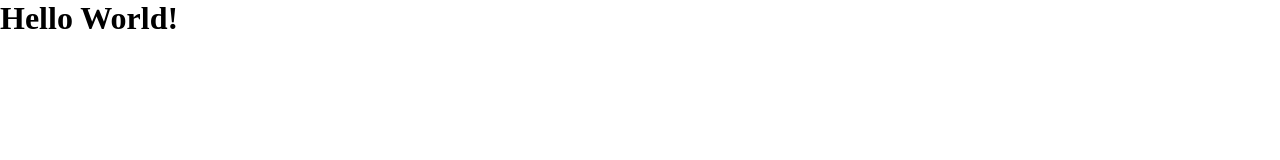
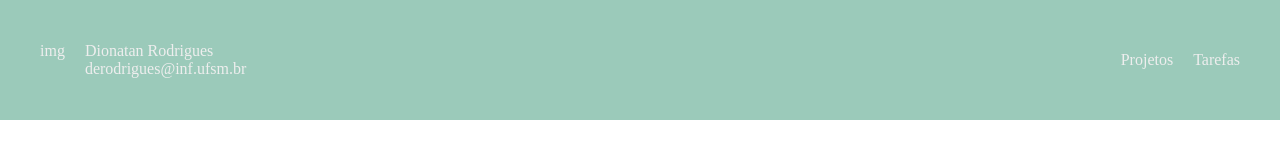
Before and after one commit to Dionatan2019Rodrigues/Curso-js, a plain HTML site: page voitto/module-five/atv-19-techChallenge/index.html in a window 1280 px wide. Drawn offline with Linux system fonts and the light colour scheme.

Commit message:
feat: initialize header

```diff
--- a/voitto/module-five/atv-19-techChallenge/index.html
+++ b/voitto/module-five/atv-19-techChallenge/index.html
@@ -12,6 +12,18 @@
     <title>Dashboard do Dionatan</title>
   </head>
   <body>
-    <h1>Hello World!</h1>
+    <header>
+      <div id="contato">
+        <p>img</p>
+        <div>
+          <p>Dionatan Rodrigues</p>
+          <p>derodrigues@inf.ufsm.br</p>
+        </div>
+      </div>
+      <nav>
+        <p>Projetos</p>
+        <p>Tarefas</p>
+      </nav>
+    </header>
   </body>
 </html>
--- a/voitto/module-five/atv-19-techChallenge/styles.css
+++ b/voitto/module-five/atv-19-techChallenge/styles.css
@@ -5,3 +5,19 @@
   padding: 0;
   box-sizing: border-box;
 }
+header {
+  width: 100vw;
+  height: 15vh;
+  background-color: rgb(155, 202, 186);
+  color: #eee;
+  display: flex;
+  flex-direction: row;
+  justify-content: space-between;
+  align-items: center;
+}
+header #contato,
+nav {
+  display: flex;
+  padding: 0 40px;
+  gap: 20px;
+}
```
